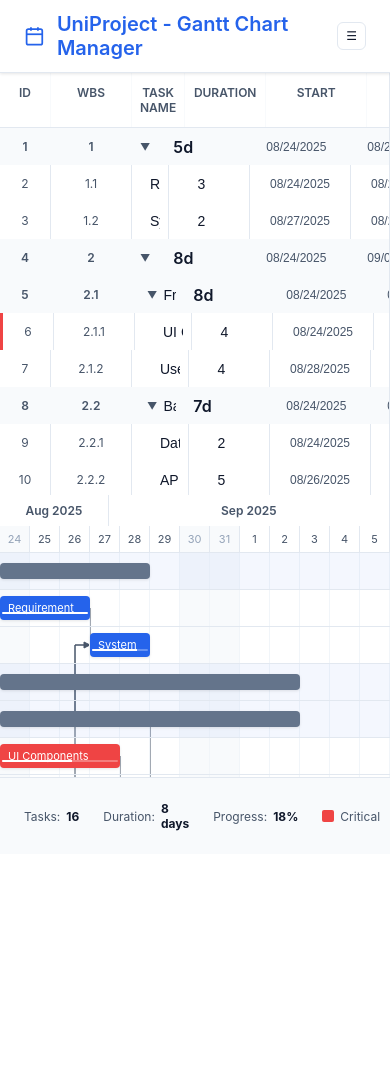
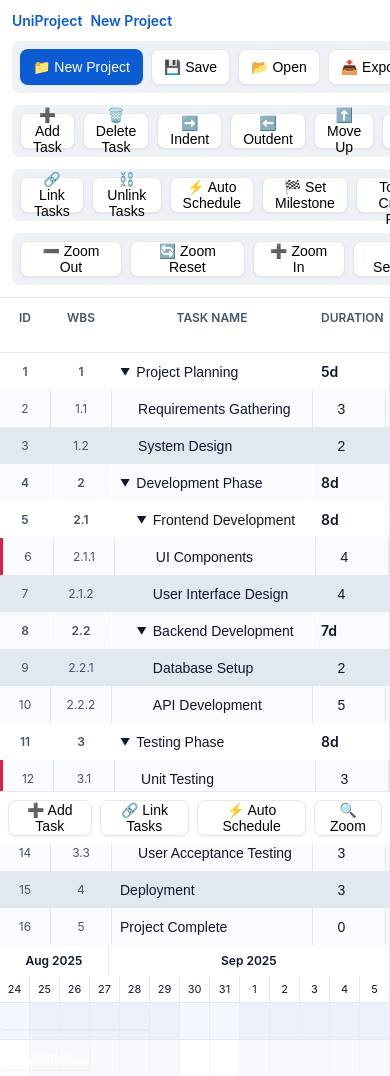
Before and after one commit to sulaimanalsheibani1-lgtm/gantt-chart-app, a website: page index.html in a window 390 px wide. Shown: the top 1076 px of the page. Before the commit the page ends 854 px from the top, so only its background shows below. Drawn offline with Linux system fonts and the light colour scheme.

Commit message:
chore: apply primary button styles and hide mobile bar

```diff
--- a/app.js
+++ b/app.js
@@ -17,6 +17,7 @@ let zoomLevel = 30; // pixels per day
 let showCriticalPath = true;
 let draggedTask = null;
 let taskInfoTaskId = null;
+let linkSourceId = null;
 
 // History stacks for undo/redo
 let undoStack = [];
@@ -149,17 +150,6 @@ function setupEventListeners() {
         }
     });
 
-    const menuToggle = document.getElementById('menuToggle');
-    if (menuToggle) {
-        const toolbar = document.querySelector('.toolbar');
-        const headerActions = document.querySelector('.header-actions');
-        menuToggle.addEventListener('click', () => {
-            toolbar.classList.toggle('open');
-            if (headerActions) {
-                headerActions.classList.toggle('open');
-            }
-        });
-    }
 }
 
 function createSampleProject() {
@@ -620,6 +610,21 @@ function renderTaskList() {
         }
         row.appendChild(predCell);
 
+        // Progress Cell
+        const progCell = document.createElement('div');
+        progCell.className = 'task-progress';
+        if (!task.isSummary) {
+            const progInput = document.createElement('input');
+            progInput.type = 'number';
+            progInput.min = 0;
+            progInput.max = 100;
+            progInput.value = task.progress || 0;
+            progInput.onchange = (e) => updateTaskField(task.id, 'progress', parseInt(e.target.value) || 0);
+            progInput.onclick = (e) => e.stopPropagation();
+            progCell.appendChild(progInput);
+        }
+        row.appendChild(progCell);
+
         taskList.appendChild(row);
     });
 }
@@ -1296,7 +1301,6 @@ function updateWBS() {
 function zoomIn() {
     if (zoomLevel < 60) {
         zoomLevel += 5;
-        document.querySelector('.zoom-slider').value = zoomLevel;
         renderGanttChart();
     }
 }
@@ -1304,13 +1308,12 @@ function zoomIn() {
 function zoomOut() {
     if (zoomLevel > 15) {
         zoomLevel -= 5;
-        document.querySelector('.zoom-slider').value = zoomLevel;
         renderGanttChart();
     }
 }
 
-function setZoom(value) {
-    zoomLevel = parseInt(value);
+function zoomReset() {
+    zoomLevel = 30;
     renderGanttChart();
 }
 
@@ -1335,6 +1338,54 @@ function autoSchedule() {
     calculateSchedule();
     renderProject();
     showMessage('Schedule optimized successfully', 'success');
+}
+
+// Link two tasks as predecessor-successor
+function linkTasks() {
+    if (!selectedTaskId) return;
+    if (linkSourceId === null) {
+        linkSourceId = selectedTaskId;
+        showMessage('Select the successor task to complete the link', 'info');
+        return;
+    }
+    if (selectedTaskId === linkSourceId) {
+        linkSourceId = null;
+        return;
+    }
+    const successor = project.tasks.find(t => t.id === selectedTaskId);
+    if (successor) {
+        const pred = successor.predecessor ? successor.predecessor.split(',') : [];
+        if (!pred.includes(String(linkSourceId))) {
+            pred.push(String(linkSourceId));
+            successor.predecessor = pred.join(',');
+            calculateSchedule();
+            renderProject();
+        }
+    }
+    linkSourceId = null;
+}
+
+// Remove all predecessors from selected task
+function unlinkTasks() {
+    if (!selectedTaskId) return;
+    const task = project.tasks.find(t => t.id === selectedTaskId);
+    if (task) {
+        task.predecessor = '';
+        calculateSchedule();
+        renderProject();
+    }
+}
+
+// Set current task as milestone (duration 0)
+function setMilestone() {
+    if (!selectedTaskId) return;
+    saveState();
+    const task = project.tasks.find(t => t.id === selectedTaskId);
+    if (task) {
+        task.duration = 0;
+        calculateSchedule();
+        renderProject();
+    }
 }
 
 // Modal functions
--- a/index.html
+++ b/index.html
@@ -11,57 +11,40 @@
     <link rel="stylesheet" href="styles.css?v=1">
 </head>
 <body>
-    <!-- Header -->
-    <div class="header">
-        <div class="logo">
-            <svg viewBox="0 0 24 24" fill="none" stroke="currentColor" stroke-width="2">
-                <rect x="3" y="4" width="18" height="18" rx="2" ry="2"></rect>
-                <line x1="16" y1="2" x2="16" y2="6"></line>
-                <line x1="8" y1="2" x2="8" y2="6"></line>
-                <line x1="3" y1="10" x2="21" y2="10"></line>
-            </svg>
-            <span id="projectTitle">UniProject - Gantt Chart Manager</span>
+    <!-- Top Bar -->
+    <div class="toolbar" role="toolbar">
+        <div class="toolbar-left">
+            <span class="app-name">UniProject</span>
+            <span class="project-name" id="projectTitle">New Project</span>
         </div>
-        <button class="btn menu-toggle" id="menuToggle">☰</button>
-        <div class="header-actions">
-            <button class="btn" onclick="saveProject()">💾 Save</button>
-            <button class="btn" onclick="loadProject()">📂 Open</button>
-            <button class="btn" onclick="exportProject()">📤 Export</button>
-            <button class="btn btn-primary" onclick="showNewProjectModal()">➕ New Project</button>
-        </div>
-    </div>
-
-    <!-- Toolbar -->
-    <div class="toolbar">
-        <div class="toolbar-group">
-            <button class="btn btn-icon" onclick="undo()" title="Undo (Ctrl+Z)">↩️</button>
-            <button class="btn btn-icon" onclick="redo()" title="Redo (Ctrl+Y)">↪️</button>
-        </div>
-        <div class="toolbar-group">
-            <button class="btn btn-icon" onclick="addTask()" title="Add Task">➕</button>
-            <button class="btn btn-icon" onclick="deleteTask()" title="Delete Task">🗑️</button>
-            <button class="btn btn-icon" onclick="duplicateTask()" title="Duplicate Task">📋</button>
-        </div>
-        <div class="toolbar-group">
-            <button class="btn btn-icon" onclick="indentTask()" title="Indent">→</button>
-            <button class="btn btn-icon" onclick="outdentTask()" title="Outdent">←</button>
-        </div>
-        <div class="toolbar-group">
-            <button class="btn btn-icon" onclick="moveTaskUp()" title="Move Up">⬆️</button>
-            <button class="btn btn-icon" onclick="moveTaskDown()" title="Move Down">⬇️</button>
-        </div>
-        <div class="toolbar-group">
-            <button class="btn" onclick="addMilestone()">🏁 Milestone</button>
-            <button class="btn" onclick="toggleCriticalPath()">🔴 Critical Path</button>
-        </div>
-        <div class="toolbar-group zoom-controls">
-            <button class="btn btn-icon" onclick="zoomOut()" title="Zoom Out">🔍-</button>
-            <input type="range" class="zoom-slider" min="15" max="60" value="30" oninput="setZoom(this.value)">
-            <button class="btn btn-icon" onclick="zoomIn()" title="Zoom In">🔍+</button>
-        </div>
-        <div class="toolbar-group">
-            <button class="btn" onclick="autoSchedule()">⚡ Auto Schedule</button>
-            <button class="btn" onclick="showProjectSettings()">⚙️ Settings</button>
+        <div class="toolbar-right">
+            <div class="group" aria-label="Primary actions">
+                <button class="btn btn--primary" onclick="showNewProjectModal()" aria-label="New Project" title="New Project">📁 New Project</button>
+                <button class="btn" onclick="saveProject()" aria-label="Save" title="Save">💾 Save</button>
+                <button class="btn" onclick="loadProject()" aria-label="Open" title="Open">📂 Open</button>
+                <button class="btn" onclick="exportProject()" aria-label="Export" title="Export">📤 Export</button>
+            </div>
+            <div class="group" aria-label="Task group">
+                <button class="btn" onclick="addTask()" aria-label="Add Task" title="Insert a task under the selected row">➕ Add Task</button>
+                <button class="btn" onclick="deleteTask()" aria-label="Delete Task" title="Delete task">🗑️ Delete Task</button>
+                <button class="btn" onclick="indentTask()" aria-label="Indent" title="Indent">➡️ Indent</button>
+                <button class="btn" onclick="outdentTask()" aria-label="Outdent" title="Outdent">⬅️ Outdent</button>
+                <button class="btn" onclick="moveTaskUp()" aria-label="Move Up" title="Move up">⬆️ Move Up</button>
+                <button class="btn" onclick="moveTaskDown()" aria-label="Move Down" title="Move down">⬇️ Move Down</button>
+            </div>
+            <div class="group" aria-label="Schedule group">
+                <button class="btn" onclick="linkTasks()" aria-label="Link Tasks" title="Create a finish-to-start link">🔗 Link Tasks</button>
+                <button class="btn" onclick="unlinkTasks()" aria-label="Unlink Tasks" title="Remove dependency link">⛓️ Unlink Tasks</button>
+                <button class="btn" onclick="autoSchedule()" aria-label="Auto Schedule" title="Re-calculate dates from predecessors">⚡ Auto Schedule</button>
+                <button class="btn" onclick="setMilestone()" aria-label="Set Milestone" title="Change duration to 0 days">🏁 Set Milestone</button>
+                <button class="btn" onclick="toggleCriticalPath()" aria-label="Toggle Critical Path" title="Highlight tasks with zero slack">📊 Toggle Critical Path</button>
+            </div>
+            <div class="group" aria-label="View group">
+                <button class="btn" onclick="zoomOut()" aria-label="Zoom Out" title="Zoom out">➖ Zoom Out</button>
+                <button class="btn" onclick="zoomReset()" aria-label="Zoom Reset" title="Reset zoom">🔄 Zoom Reset</button>
+                <button class="btn" onclick="zoomIn()" aria-label="Zoom In" title="Zoom in">➕ Zoom In</button>
+                <button class="btn" onclick="showProjectSettings()" aria-label="Settings" title="Settings">⚙️ Settings</button>
+            </div>
         </div>
     </div>
 
@@ -77,6 +60,7 @@
                 <div>Start</div>
                 <div>Finish</div>
                 <div>Predecessors</div>
+                <div>% Complete</div>
             </div>
             <div class="task-list" id="taskList"></div>
         </div>
@@ -155,7 +139,7 @@
             </div>
             <div class="modal-footer">
                 <button class="btn" onclick="closeModal('newProjectModal')">Cancel</button>
-                <button class="btn btn-primary" onclick="createProject()">Create Project</button>
+                <button class="btn btn--primary" onclick="createProject()">Create Project</button>
             </div>
         </div>
     </div>
@@ -192,7 +176,7 @@
             </div>
             <div class="modal-footer">
                 <button class="btn" onclick="closeModal('projectSettingsModal')">Cancel</button>
-                <button class="btn btn-primary" onclick="saveProjectSettings()">Save Settings</button>
+                <button class="btn btn--primary" onclick="saveProjectSettings()">Save Settings</button>
             </div>
         </div>
     </div>
@@ -244,7 +228,7 @@
             </div>
             <div class="modal-footer">
                 <button class="btn" onclick="closeModal('taskInfoModal')">Cancel</button>
-                <button class="btn btn-primary" onclick="saveTaskInfo()">Save</button>
+                <button class="btn btn--primary" onclick="saveTaskInfo()">Save</button>
             </div>
         </div>
     </div>
@@ -261,6 +245,14 @@
         <div class="context-menu-item" onclick="moveTaskDown()">Move Down</div>
     </div>
 
+    <!-- Mobile Bottom Bar -->
+    <div class="bottom-bar">
+        <button class="btn" onclick="addTask()" aria-label="Add Task" title="Insert a task under the selected row">➕ Add Task</button>
+        <button class="btn" onclick="linkTasks()" aria-label="Link Tasks" title="Create a finish-to-start link">🔗 Link Tasks</button>
+        <button class="btn" onclick="autoSchedule()" aria-label="Auto Schedule" title="Re-calculate dates from predecessors">⚡ Auto Schedule</button>
+        <button class="btn" onclick="zoomIn()" aria-label="Zoom" title="Zoom">🔍 Zoom</button>
+    </div>
+
 
     <script src="app.js?v=1"></script>
 </body>
--- a/styles.css
+++ b/styles.css
@@ -1,132 +1,48 @@
-:root {
-    --primary-color: #2563eb;
-    --primary-hover: #1d4ed8;
-    --secondary-color: #64748b;
-    --success-color: #059669;
-    --warning-color: #d97706;
-    --danger-color: #dc2626;
-    --critical-path: #ef4444;
-    --background: #ffffff;
-    --surface: #f8fafc;
-    --border: #e2e8f0;
-    --text-primary: #0f172a;
-    --text-secondary: #475569;
-    --text-muted: #94a3b8;
-    --hover-bg: #f1f5f9;
-    --shadow: 0 1px 3px 0 rgba(0, 0, 0, 0.1);
-    --shadow-lg: 0 10px 15px -3px rgba(0, 0, 0, 0.1);
+/* Design tokens */
+:root{
+  --font:'inter', system-ui, -apple-system, 'segoe ui', roboto, sans-serif;
+  --fs-xs:12px; --fs-sm:13px; --fs-md:14px; --fs-lg:16px;
+  --sp-1:4px; --sp-2:8px; --sp-3:12px; --sp-4:16px; --sp-5:24px;
+  --radius:8px; --row:40px;
+
+  --bg:#f7f9fc; --surface:#ffffff; --muted:#eef2f7;
+  --text:#0f172a; --text-sub:#475569;
+  --primary:#0b5bd3; --primary-ink:#0b3d8a;
+  --danger:#e11d48; --warn:#f59e0b; --ok:#10b981;
+  --border:#e2e8f0; --shadow:0 1px 2px rgba(16,24,40,.06);
+  --critical-path: var(--danger);
 }
 
-* {
-    margin: 0;
-    padding: 0;
-    box-sizing: border-box;
+*{margin:0;padding:0;box-sizing:border-box;}
+body{font-family:var(--font);font-size:var(--fs-md);color:var(--text);background:var(--bg);overflow:hidden;}
+
+/* Toolbar */
+.toolbar{display:flex;gap:var(--sp-3);align-items:center;padding:var(--sp-3);background:var(--surface);border-bottom:1px solid var(--border);flex-wrap:wrap;}
+.toolbar-left{display:flex;gap:var(--sp-2);align-items:center;font-weight:600;color:var(--primary);}
+.toolbar-right{display:flex;gap:var(--sp-3);flex-wrap:wrap;margin-left:auto;}
+.group{display:flex;gap:var(--sp-2);padding:var(--sp-2);background:var(--muted);border-radius:var(--radius);}
+.btn{height:36px;padding:0 var(--sp-3);border:1px solid var(--border);border-radius:var(--radius);background:var(--surface);box-shadow:var(--shadow);display:inline-flex;align-items:center;gap:var(--sp-2);cursor:pointer;font-size:var(--fs-md);}
+.btn:hover{background:var(--muted);}
+.btn--primary{background:var(--primary);color:#fff;border-color:transparent;}
+
+/* Mobile bottom action bar hidden by default */
+.bottom-bar{display:none;}
+
+/* Layout */
+.main-container{display:grid;grid-template-columns:minmax(320px,0.4fr) 5px 1fr;gap:0;height:calc(100vh - 120px);}
+
+@media (max-width:768px){
+  .toolbar{flex-wrap:wrap;}
+  .main-container{display:block;height:auto;}
+  .bottom-bar{position:fixed;left:0;right:0;bottom:0;background:var(--surface);border-top:1px solid var(--border);display:flex;gap:var(--sp-2);padding:var(--sp-2);justify-content:space-around;}
 }
 
-body {
-    font-family: -apple-system, BlinkMacSystemFont, 'Segoe UI', Roboto, sans-serif;
-    background-color: var(--background);
-    color: var(--text-primary);
-    overflow: hidden;
-}
-
-.header {
-    display: flex;
-    justify-content: space-between;
-    align-items: center;
-    padding: 12px 24px;
-    background: var(--background);
-    border-bottom: 1px solid var(--border);
-    box-shadow: var(--shadow);
-    z-index: 100;
-    position: relative;
-}
-
-.logo {
-    display: flex;
-    align-items: center;
-    gap: 12px;
-    font-size: 20px;
-    font-weight: 600;
-    color: var(--primary-color);
-}
-
-.logo svg {
-    width: 24px;
-    height: 24px;
-}
-
-.header-actions {
-    display: flex;
-    gap: 12px;
-}
-
-.toolbar {
-    display: flex;
-    align-items: center;
-    gap: 16px;
-    padding: 12px 24px;
-    background: var(--surface);
-    border-bottom: 1px solid var(--border);
-    flex-wrap: wrap;
-}
-
-.toolbar-group {
-    display: flex;
-    gap: 8px;
-    align-items: center;
-}
-
-.btn {
-    padding: 8px 16px;
-    border: 1px solid var(--border);
-    background: var(--background);
-    color: var(--text-primary);
-    border-radius: 6px;
-    cursor: pointer;
-    font-size: 14px;
-    font-weight: 500;
-    transition: all 0.2s;
-    display: inline-flex;
-    align-items: center;
-    gap: 6px;
-}
-
-.btn:hover {
-    background: var(--hover-bg);
-    border-color: var(--primary-color);
-}
-
-.btn-primary {
-    background: var(--primary-color);
-    color: white;
-    border-color: var(--primary-color);
-}
-
-.btn-primary:hover {
-    background: var(--primary-hover);
-}
-
-.btn-icon {
-    padding: 8px;
-    min-width: 36px;
-    justify-content: center;
-}
-
-.menu-toggle {
-    display: none;
-}
-
-.main-container {
-    display: flex;
-    height: calc(100vh - 140px);
-    overflow: hidden;
-}
+/* Table styles */
+.table thead th{position:sticky;top:0;background:var(--surface);z-index:2;}
+.table tr:nth-child(even){background:#fafbfe;}
 
 .task-panel {
-    width: 600px;
-    min-width: 500px;
-    background: var(--background);
+    background: var(--surface);
     border-right: 1px solid var(--border);
     display: flex;
     flex-direction: column;
@@ -135,36 +51,34 @@ body {
 
 .task-header {
     display: grid;
-    grid-template-columns: 50px 80px 1fr 80px 100px 100px 100px;
-    gap: 1px;
+    grid-template-columns:50px 60px minmax(200px,1fr) 72px 128px 128px 120px 80px;
+    gap:1px;
     background: var(--surface);
-    border-bottom: 1px solid var(--border);
-    font-weight: 600;
-    font-size: 12px;
-    text-transform: uppercase;
-    color: var(--text-secondary);
-    position: sticky;
-    top: 0;
-    z-index: 5;
+    border-bottom:1px solid var(--border);
+    font-weight:600;
+    font-size:var(--fs-xs);
+    text-transform:uppercase;
+    color:var(--text-sub);
+    position:sticky;
+    top:0;
+    z-index:5;
 }
 
 .task-header > div {
-    padding: 12px 8px;
-    background: var(--background);
-    text-align: center;
+    padding:var(--sp-3) var(--sp-2);
+    background:var(--surface);
+    text-align:center;
 }
 
-.task-list {
-    flex: 1;
-}
+.task-list {flex:1;}
 
 .task-row {
-    display: grid;
-    grid-template-columns: 50px 80px 1fr 80px 100px 100px 100px;
-    gap: 1px;
-    background: var(--border);
-    cursor: pointer;
-    transition: background-color 0.2s;
+    display:grid;
+    grid-template-columns:50px 60px minmax(200px,1fr) 72px 128px 128px 120px 80px;
+    gap:1px;
+    background:var(--border);
+    cursor:pointer;
+    transition:background-color .2s;
 }
 
 .task-row:hover {
@@ -196,11 +110,15 @@ body {
     background: var(--surface);
 }
 
-.task-id, .task-wbs {
-    justify-content: center;
-    font-size: 12px;
-    color: var(--text-secondary);
+.task-row:nth-child(even) > div {
+    background:#fafbfe;
 }
+
+
+.task-id, .task-wbs {justify-content:center;font-size:var(--fs-xs);color:var(--text-sub);}
+.task-name{text-align:left;overflow:hidden;white-space:nowrap;text-overflow:ellipsis;}
+.task-duration, .task-progress{text-align:right;}
+.task-start, .task-finish{text-align:center;}
 
 .task-name {
     position: relative;
@@ -629,51 +547,3 @@ body {
 .resizer:hover {
     background: var(--primary-color);
 }
-
-@media (max-width: 768px) {
-    .main-container {
-        flex-direction: column;
-    }
-
-    .task-panel,
-    .gantt-panel {
-        width: 100%;
-        min-width: unset;
-        height: 50vh;
-    }
-
-    .toolbar {
-        display: none;
-        flex-direction: column;
-        width: 100%;
-        gap: 8px;
-    }
-
-    .toolbar.open {
-        display: flex;
-    }
-
-    .header-actions {
-        display: none;
-        flex-wrap: wrap;
-        gap: 8px;
-    }
-
-    .header-actions.open {
-        display: flex;
-    }
-
-    .btn {
-        padding: 6px 8px;
-        font-size: 12px;
-    }
-
-    .btn-icon {
-        min-width: 32px;
-        padding: 6px;
-    }
-
-    .menu-toggle {
-        display: inline-flex;
-    }
-}
```
